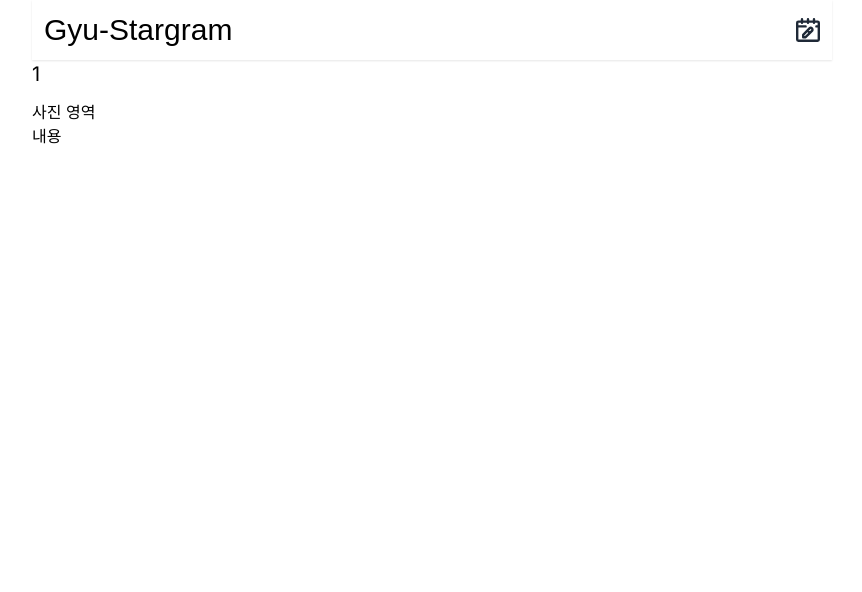
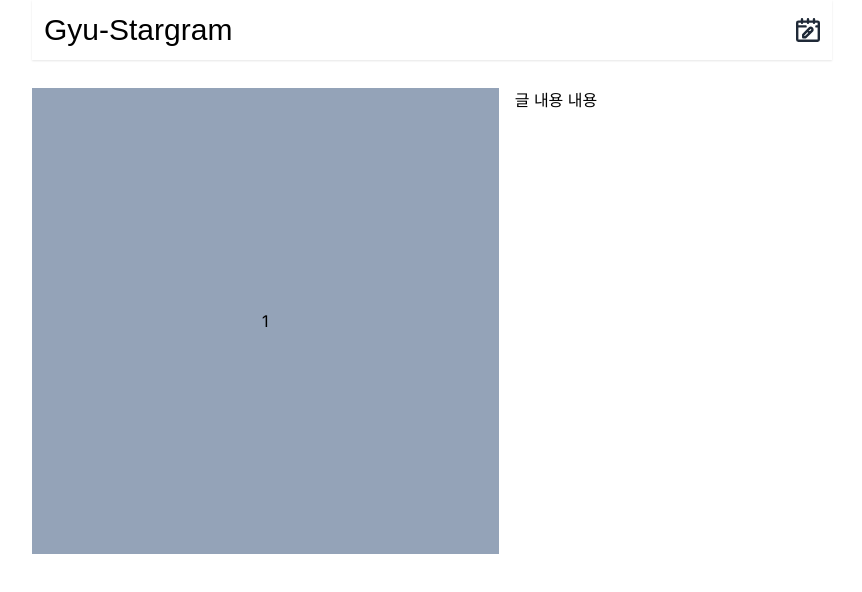
Before and after one commit to LGyuMin/gyu-stargram, a Next.js app: page /post/1 in a window 1280 px wide. Shown: the top 592 px of the page, without its empty margins (208-1070 px from the left). Built offline with nearby package versions, Linux system fonts and the light colour scheme; a web font is replaced by a local one.

Commit message:
사에 포스팅 페이지 수정

```diff
--- a/src/app/post/[id]/page.tsx
+++ b/src/app/post/[id]/page.tsx
@@ -2,10 +2,9 @@ export default function page({ params }: {
     params: { id: string }
 }) {
     return (
-        <>
-            <h2 className='text-xl mb-3'>{ params.id }</h2>
-            <div>사진 영역</div>
-            <div>내용</div>
-        </>
+        <div className='flex gap-4 mt-7'>
+            <div className='w-7/12 h-[466px] flex justify-center items-center bg-slate-400'>{ params.id }</div>
+            <div className='w-auto'>글 내용 내용</div>
+        </div>
     )
 }
```
